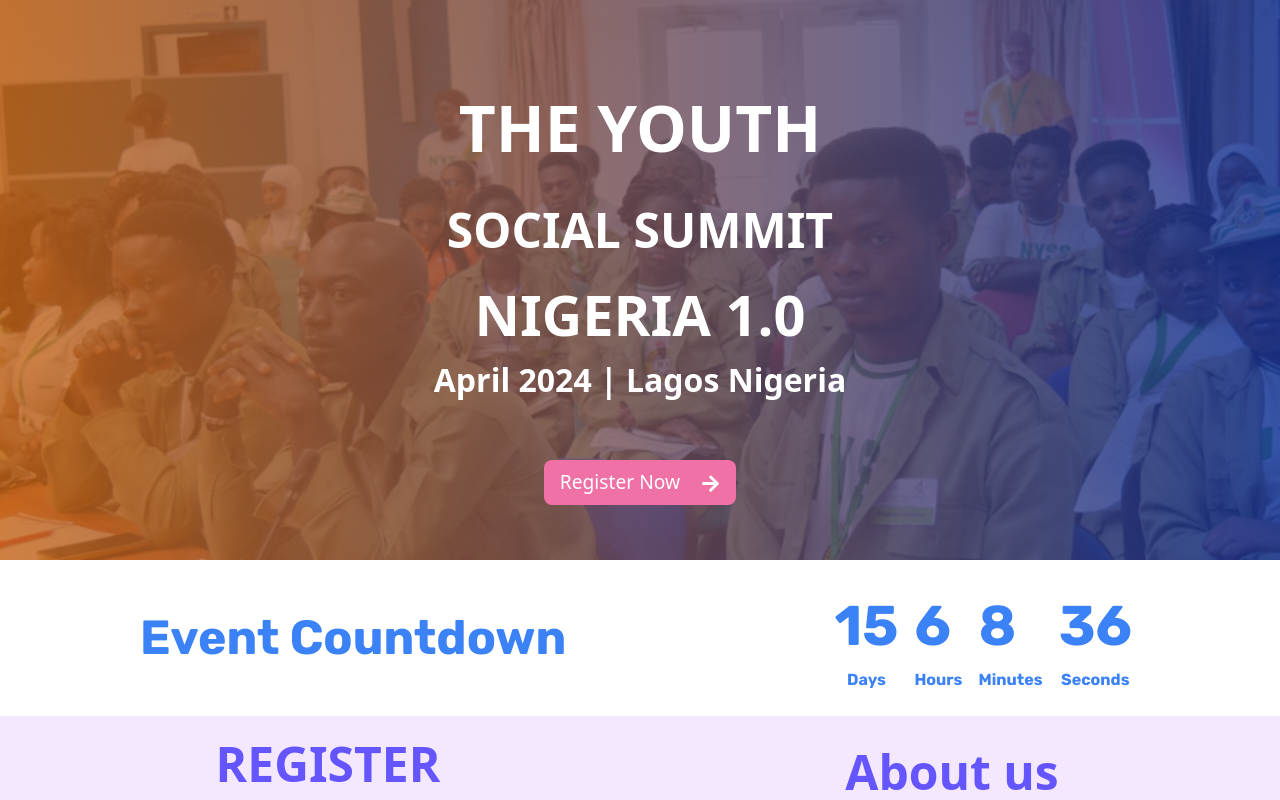
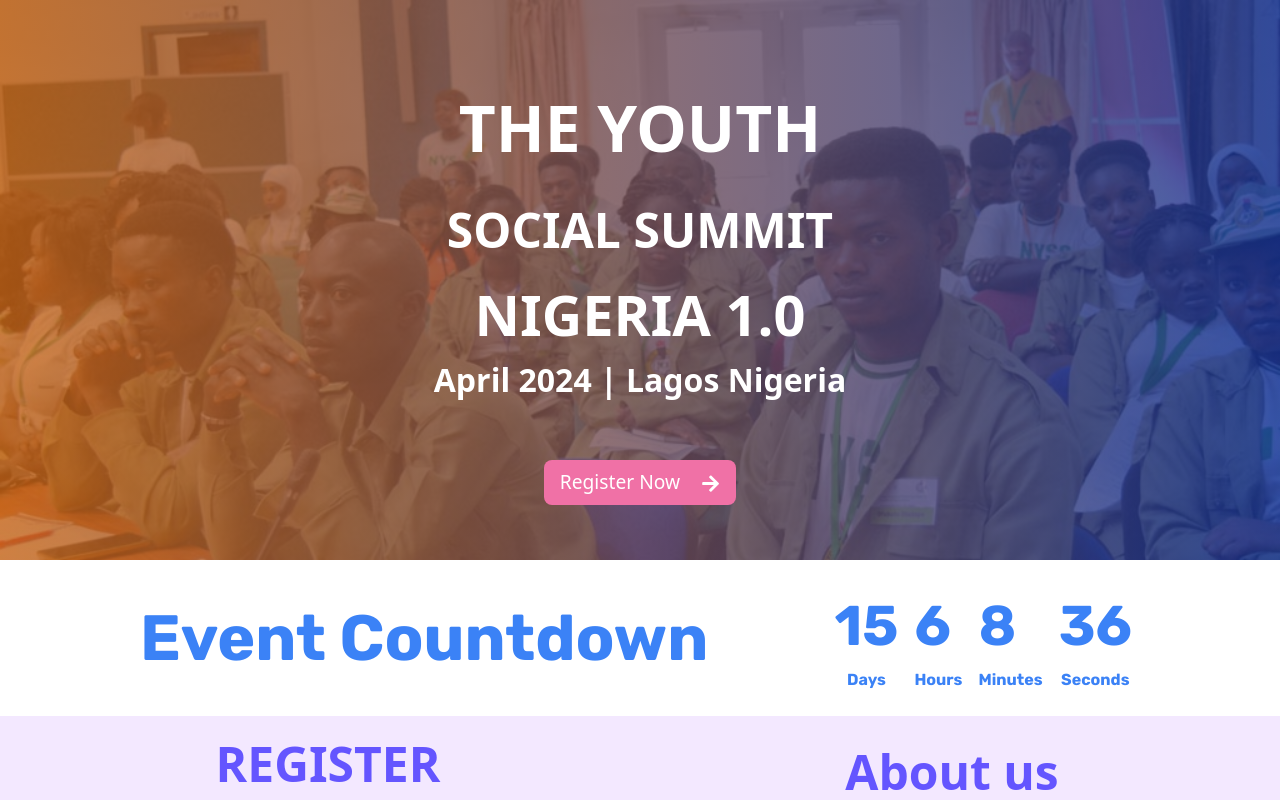
Before and after one commit to abeeebdon/register-magnitude, a React (Create React App) app: page / in a window 1280 px wide. Shown: the top 800 px of the page. Built offline with nearby package versions, Linux system fonts and the light colour scheme.

Commit message:
added bout th prog don

```diff
--- a/src/sections/Section1.js
+++ b/src/sections/Section1.js
@@ -2,7 +2,7 @@ const Section1 = () => {
   return (
     <div className="py-8">
       <div className="max-w-[1100px] mx-auto flex flex-col relative ">
-        <div className="w-fit border-[1rem] border-white rounded-full bg-[rgb(85,78,150)] p-4 mx-auto my-4 sm:h-fit lg:absolute top-[10%]">
+        <div className="w-fit border-[1rem] border-white rounded-full bg-[rgb(85,78,150)] p-4 mx-auto my-4 sm:h-fit lg:absolute   top-[10%]">
           <p className=" text-white text-center mx-auto font-bold px-4 py-10 text-[1.4rem] sm:text-[1.75rem] ">
             The Youth <br />
             Social Summit
--- a/src/sections/Section2.js
+++ b/src/sections/Section2.js
@@ -43,9 +43,7 @@ const Section2 = () => {
     <section className="font-rubik bg-white text-blue-500 py-4">
       <div className="sm:flex max-[500px]:flex-col justify-between items-center max-w-[1000px] mx-auto">
         <div>
-          <h2 className="font-bold text-[2.5rem] sm:text-[3rem] text-center">
-            Event Countdown
-          </h2>
+          <h2 className="font-bold text-[4rem] text-center">Event Countdown</h2>
         </div>
         <div className="flex justify-around items-center gap-[10%] md:gap-[1rem] p-2  ">
           <div className=" flex-col gap-0">
--- a/src/sections/Section5.js
+++ b/src/sections/Section5.js
@@ -3,7 +3,7 @@ import About from './About'
 
 const Section5 = ({ success }) => {
   return (
-    <div className="sm:flex justify-around sm:px-4">
+    <div className="md:flex justify-around sm:px-4">
       <Signup className="basis-[50%]" succeess={success} />
       <About className=" basis-[50%]" />
     </div>
```
